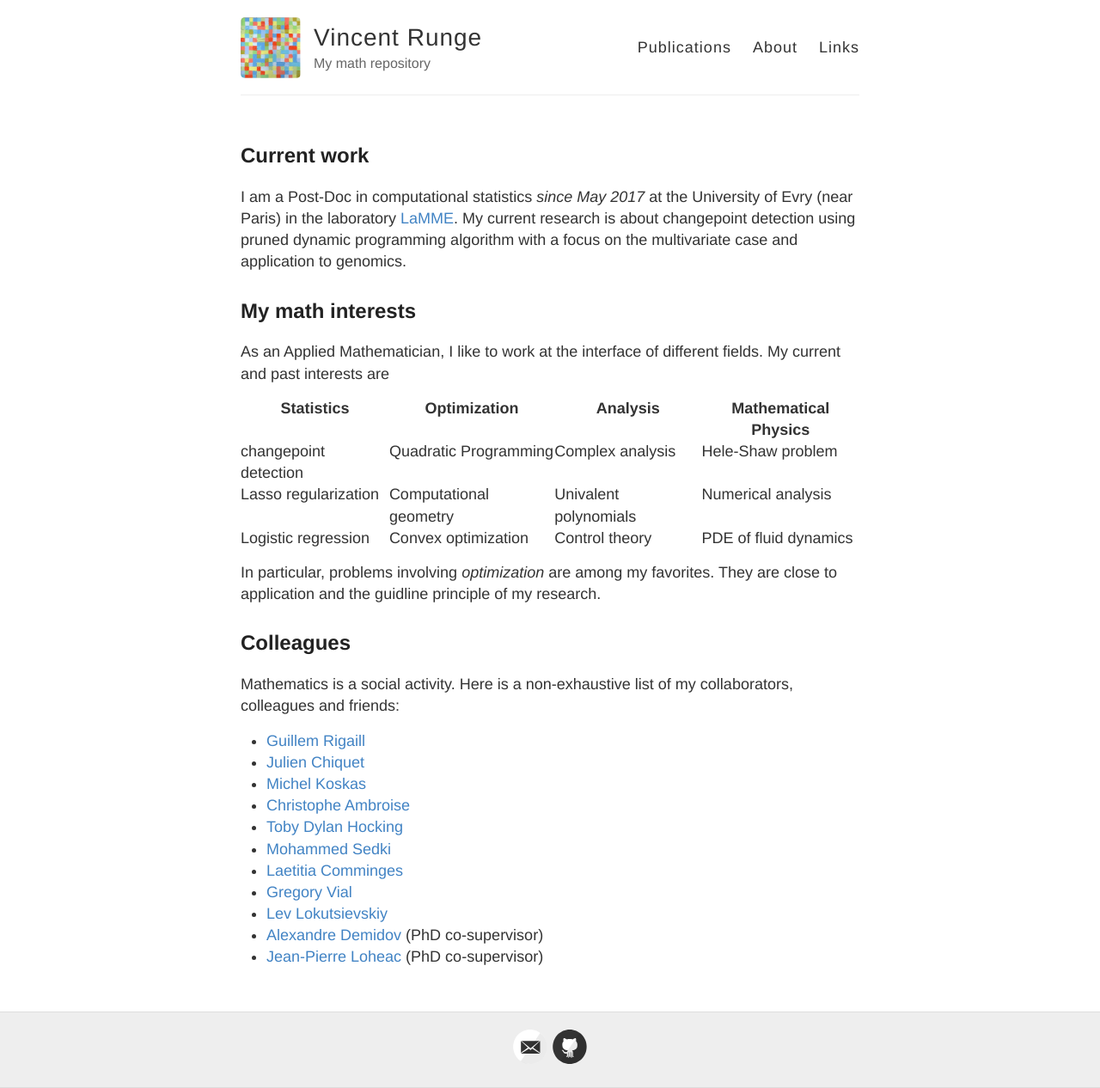
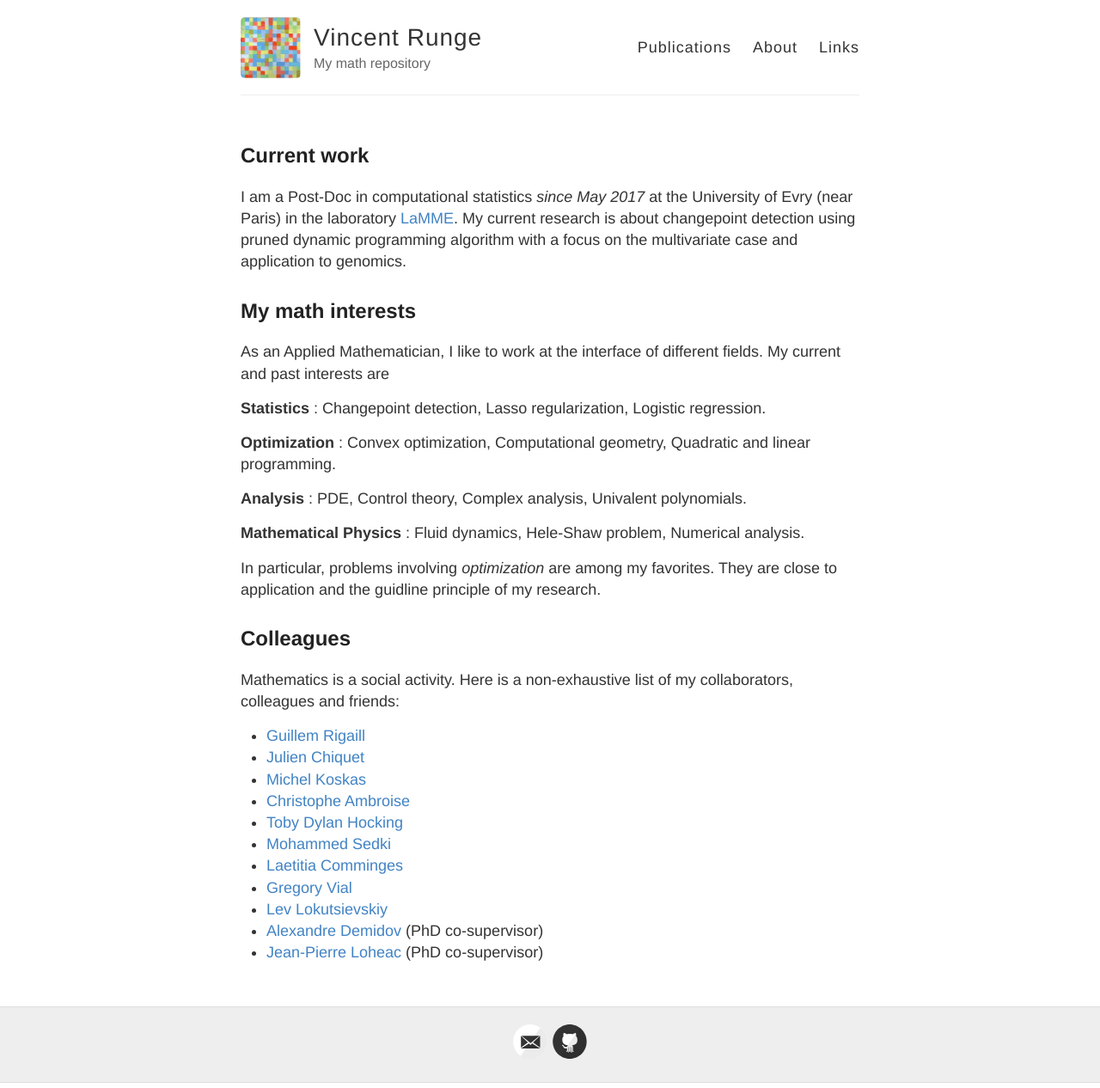
Before and after one commit to vincentrunge/vincentrunge.github.io, a Jekyll site: the page built from About.md, in a window 1280 px wide. Shown: the whole page at 86% size. Built offline with Jekyll 4.4.1, drawn with Linux system fonts in a browser that asks for light colours.

Commit message:
md change

```diff
--- a/About.md
+++ b/About.md
@@ -14,11 +14,15 @@ I am a Post-Doc in computational statistics *since May 2017* at the University o
 
 As an Applied Mathematician, I like to work at the interface of different fields. My current and past interests are
 
-| **Statistics**  | **Optimization** | **Analysis** | **Mathematical Physics** |
-|---|---|---|---|
-|changepoint detection |Quadratic Programming | Complex analysis |Hele-Shaw problem |
-|Lasso regularization |Computational geometry | Univalent polynomials |Numerical analysis |
-|Logistic regression |Convex optimization |Control theory |PDE of fluid dynamics |
+
+
+**Statistics** : Changepoint detection, Lasso regularization, Logistic regression.
+
+**Optimization** : Convex optimization, Computational geometry, Quadratic and linear programming.
+
+**Analysis** : PDE, Control theory, Complex analysis, Univalent polynomials.
+
+**Mathematical Physics** : Fluid dynamics, Hele-Shaw problem, Numerical analysis.
 
 In particular, problems involving *optimization* are among my favorites. They are close to application and the guidline principle of my research.
 
```
